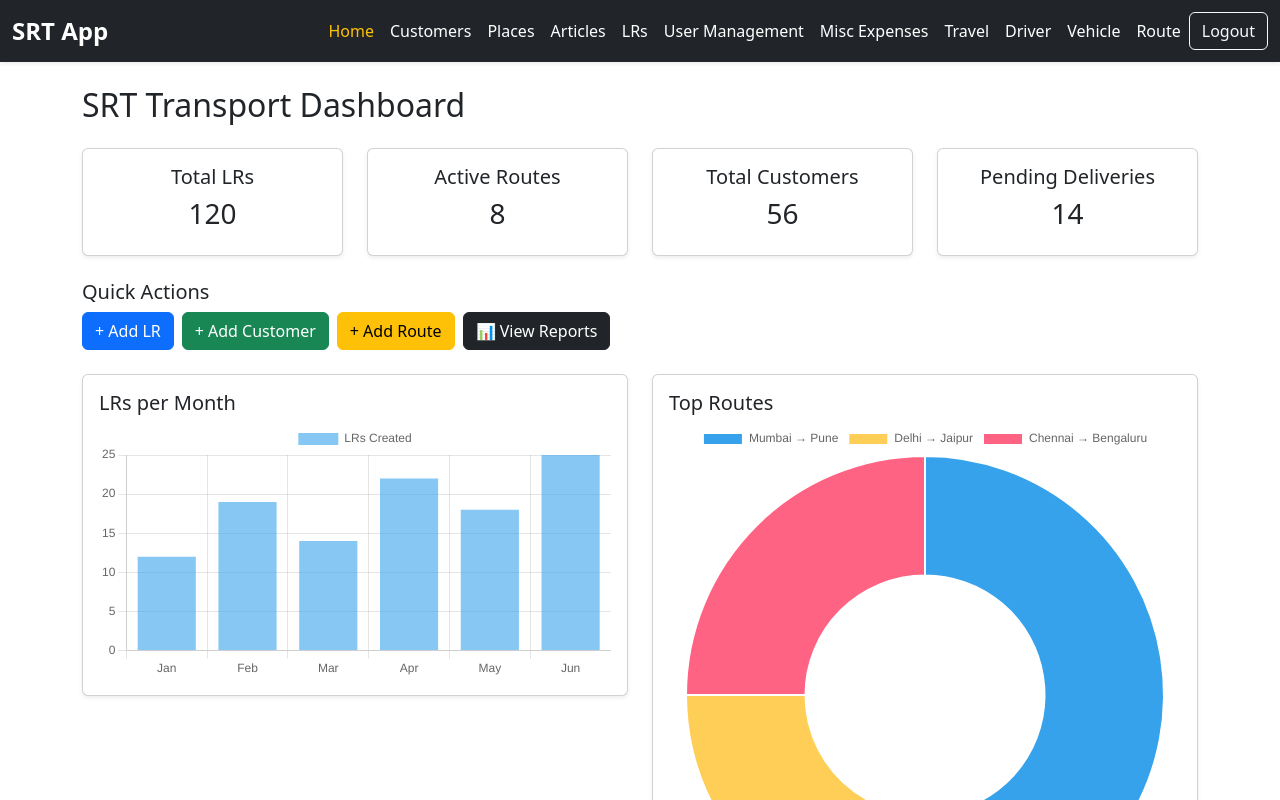
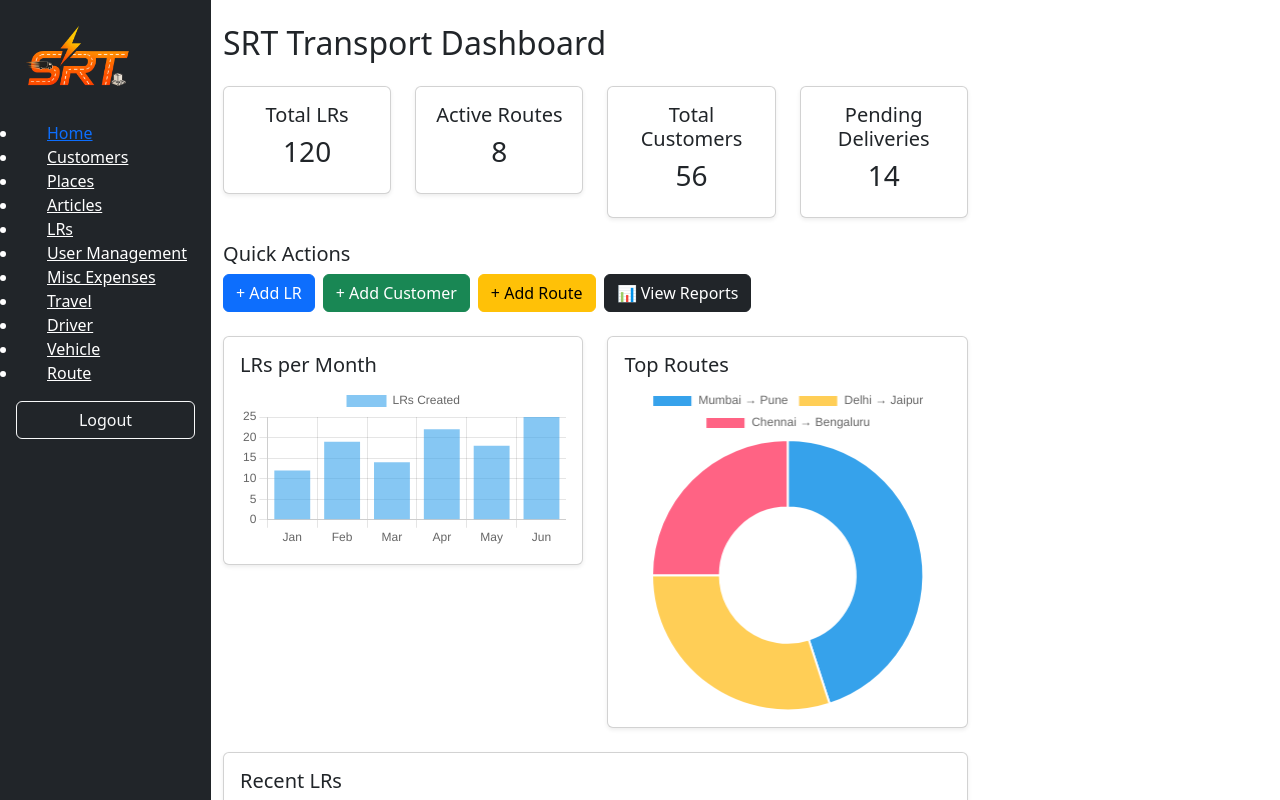
Before and after one commit to mohanrajnagooran/SRT, a React (Vite) app in the folder frontend/: page / in a window 1280 px wide. Built offline with nearby package versions, Linux system fonts and the light colour scheme; no server answers; sample sign-in values are in the browser's storage.

Commit message:
frontend code changed

```diff
--- a/frontend/src/App.jsx
+++ b/frontend/src/App.jsx
@@ -1,15 +1,14 @@
-import { useEffect } from 'react';
-import { useLocation } from 'react-router-dom';
-import AppRoutes from './routes/AppRoutes';
-import 'bootstrap/dist/css/bootstrap.min.css';
-import 'bootstrap/dist/js/bootstrap.bundle.min.js';
-import {fetchArticles} from './features/article/articleThunks';
-import {fetchLrs} from './features/lr/lrThunks';
-import {fetchPlaces} from './features/place/placeThunks';
-import { fetchCustomers} from './features/customer/customerThunks';
-import { useDispatch, useSelector } from 'react-redux';
-import Navbar from './components/Navbar';
-import NetworkStatus from './components/NetworkStatus';
+import { useEffect } from "react";
+import { useLocation } from "react-router-dom";
+import AppRoutes from "./routes/AppRoutes";
+import { fetchArticles } from "./features/article/articleThunks";
+import { fetchLrs } from "./features/lr/lrThunks";
+import { fetchPlaces } from "./features/place/placeThunks";
+import { fetchCustomers } from "./features/customer/customerThunks";
+import { useDispatch, useSelector } from "react-redux";
+import Navbar from "./components/Navbar";
+import NetworkStatus from "./components/NetworkStatus";
+import Sidebar from "./components/Sidebar";
 
 const App = () => {
   const dispatch = useDispatch();
@@ -20,9 +19,9 @@ const App = () => {
   const shouldHideNavbar = hideNavbarRoutes.includes(location.pathname);
 
   // Check if the required data is loaded
-  const { isLoaded: articlesLoaded } = useSelector(state => state.article);
+  const { isLoaded: articlesLoaded } = useSelector((state) => state.article);
   // const { isLoaded: lrLoaded } = useSelector(state => state.lr);
-  const { isLoaded: placesLoaded } = useSelector(state => state.place);
+  const { isLoaded: placesLoaded } = useSelector((state) => state.place);
   // const { isLoaded: customerLoaded } = useSelector(state => state.customer);
 
   useEffect(() => {
@@ -33,12 +32,17 @@ const App = () => {
   }, [articlesLoaded, placesLoaded, dispatch]);
 
   return (
-  <>
-    <NetworkStatus />
-   {!shouldHideNavbar && <Navbar />}
-    <AppRoutes />
-  </>
-);
-}
+    <div className="d-flex">
+
+    {!shouldHideNavbar && <Sidebar />}
+
+    <div className="main-content">
+      <NetworkStatus />
+      <AppRoutes />
+    </div>
+
+  </div>
+  );
+};
 
 export default App;
--- a/frontend/src/components/Navbar.jsx
+++ b/frontend/src/components/Navbar.jsx
@@ -1,8 +1,9 @@
 import React from 'react'
-import { Link, NavLink } from 'react-router-dom';
+import { Link, NavLink, } from 'react-router-dom';
 import { useDispatch } from 'react-redux';
 import { logout } from '../pages/loginPage/authSlice';
 import { useNavigate } from 'react-router-dom';
+import logo from '../assets/logo.png'
 
 
 function Navbar() {
@@ -14,11 +15,16 @@ function Navbar() {
     navigate('/login');
   };
 
+
   return (
     <nav className="navbar navbar-expand-lg navbar-dark bg-dark shadow-sm sticky-top"> {/* Dark background, shadow, fixed to top */}
       <div className="container-fluid">
         <Link className="navbar-brand fw-bold fs-4" to="/"> {/* Bold text, larger font size */}
-          SRT App
+          <img
+            src={logo}
+            alt="SRT Parcel Delivery Logo"
+            width={120}
+          />
         </Link>
 
         <button
--- /dev/null
+++ b/frontend/src/components/Sidebar.jsx
@@ -0,0 +1,94 @@
+import React from "react";
+import { NavLink, useNavigate } from "react-router-dom";
+import { useDispatch } from "react-redux";
+import { logout } from "../pages/loginPage/authSlice";
+import logo from "../assets/logo.png";
+
+export default function Sidebar({ open, toggle }) {
+  const dispatch = useDispatch();
+  const navigate = useNavigate();
+
+  const handleLogout = () => {
+    dispatch(logout());
+    navigate("/login");
+  };
+
+  const linkClass = ({ isActive }) =>
+    `block px-4 py-2 rounded hover:bg-gray-700 ${
+      isActive ? "bg-gray-700 text-yellow-400" : "text-white"
+    }`;
+
+  return (
+    <div
+      className={`fixed top-0 left-0 h-full w-64 bg-dark text-white transform ${open ?"translate-x-0" : "-translate-x-full"}transition-transform duration-300 md:translate-x-0`}
+    >
+      <div className="p-4 border-b border-gray-700">
+        <img src={logo} width="110" alt="logo" />
+      </div>
+
+      <nav className="flex flex-col gap-8 p-10">
+        <li>
+          <NavLink to="/" className={linkClass}>
+            Home
+          </NavLink>
+        </li>
+        <li>
+          <NavLink to="/customers" className={linkClass}>
+            Customers
+          </NavLink>
+        </li>
+        <li>
+          <NavLink to="/places" className={linkClass}>
+            Places
+          </NavLink>
+        </li>
+        <li>
+          <NavLink to="/articles" className={linkClass}>
+            Articles
+          </NavLink>
+        </li>
+        <li>
+          <NavLink to="/lrs" className={linkClass}>
+            LRs
+          </NavLink>
+        </li>
+        <li>
+          <NavLink to="/usermanagement" className={linkClass}>
+            User Management
+          </NavLink>
+        </li>
+        <li>
+          <NavLink to="/expenses/misc" className={linkClass}>
+            Misc Expenses
+          </NavLink>
+        </li>
+        <li>
+          <NavLink to="/travel" className={linkClass}>
+            Travel
+          </NavLink>
+        </li>
+        <li>
+          <NavLink to="/driver" className={linkClass}>
+            Driver
+          </NavLink>
+        </li>
+        <li>
+          <NavLink to="/vehicle" className={linkClass}>
+            Vehicle
+          </NavLink>
+        </li>
+        <li>
+          <NavLink to="/routeprefix" className={linkClass}>
+            Route
+          </NavLink>
+        </li>
+      </nav>
+
+      <div className="p-3 mt-auto">
+        <button onClick={handleLogout} className="btn btn-outline-light w-100">
+          Logout
+        </button>
+      </div>
+    </div>
+  );
+}
--- a/frontend/src/index.css
+++ b/frontend/src/index.css
@@ -68,3 +68,56 @@ button:focus-visible {
     background-color: #f9f9f9;
   }
 }
+.sidebar{
+  width:260px;
+  height:100vh;
+  position:fixed;
+  left:0;
+  top:0;
+}
+
+.main-content{
+  margin-left:260px;
+  padding:20px;
+}
+.layout {
+  display: flex;
+}
+
+.sidebar {
+  width: 260px;
+  height: 100vh;
+  position: fixed;
+  left: -260px;
+  top: 0;
+  transition: 0.3s;
+  display: flex;
+  flex-direction: column;
+}
+
+.sidebar.open {
+  left: 0;
+}
+
+.main {
+  width: 100%;
+  margin-left: 0;
+}
+
+.header {
+  height: 60px;
+}
+
+.content {
+  margin-top: 10px;
+}
+
+@media (min-width: 768px) {
+  .sidebar {
+    left: 0;
+  }
+
+  .main {
+    margin-left: 260px;
+  }
+}
```
Also changed, not shown: frontend/package.json (+5 -3 lines), frontend/src/components/Header.jsx (added, +15 -0 lines), 1 other file (tests, documents, lock files or other folders).
